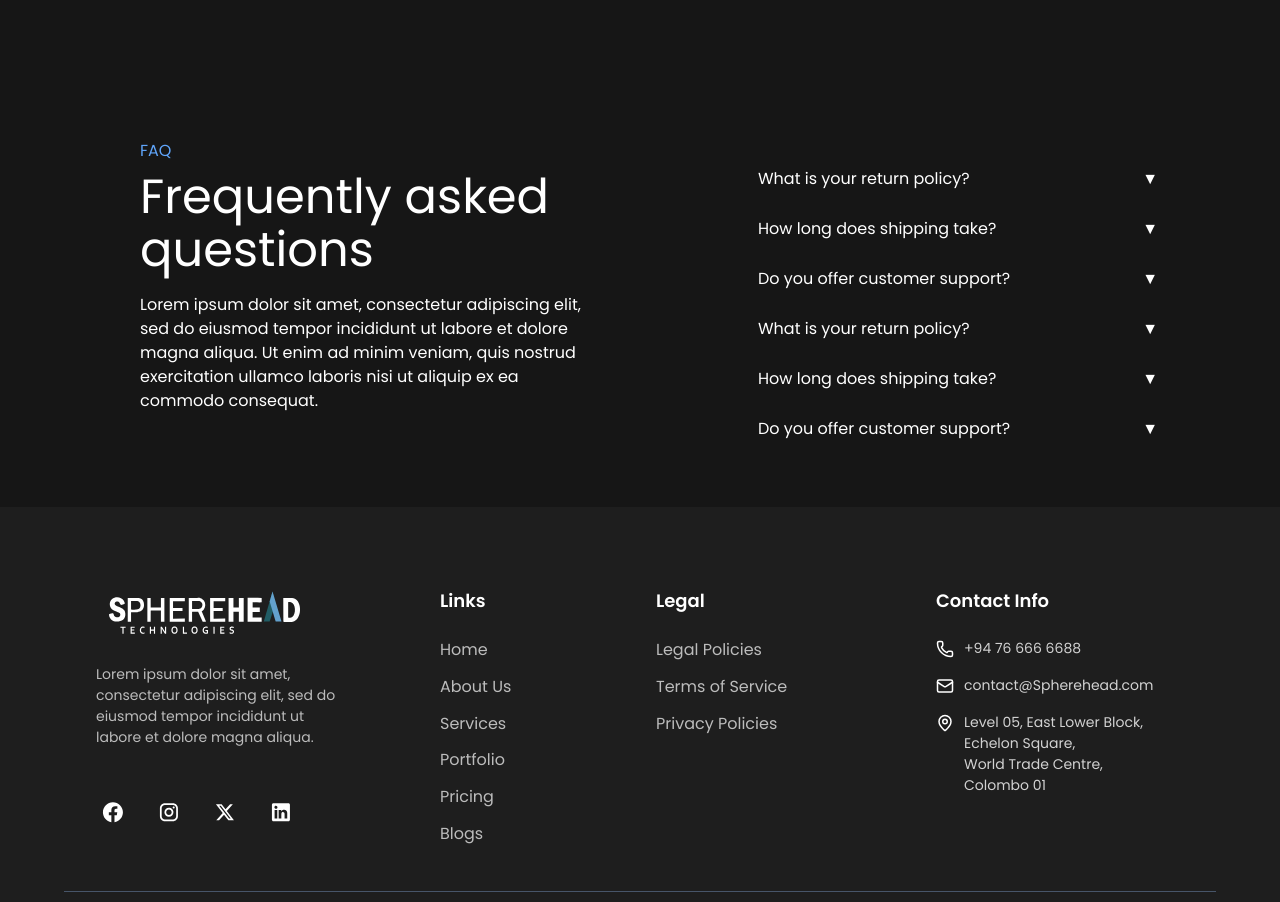
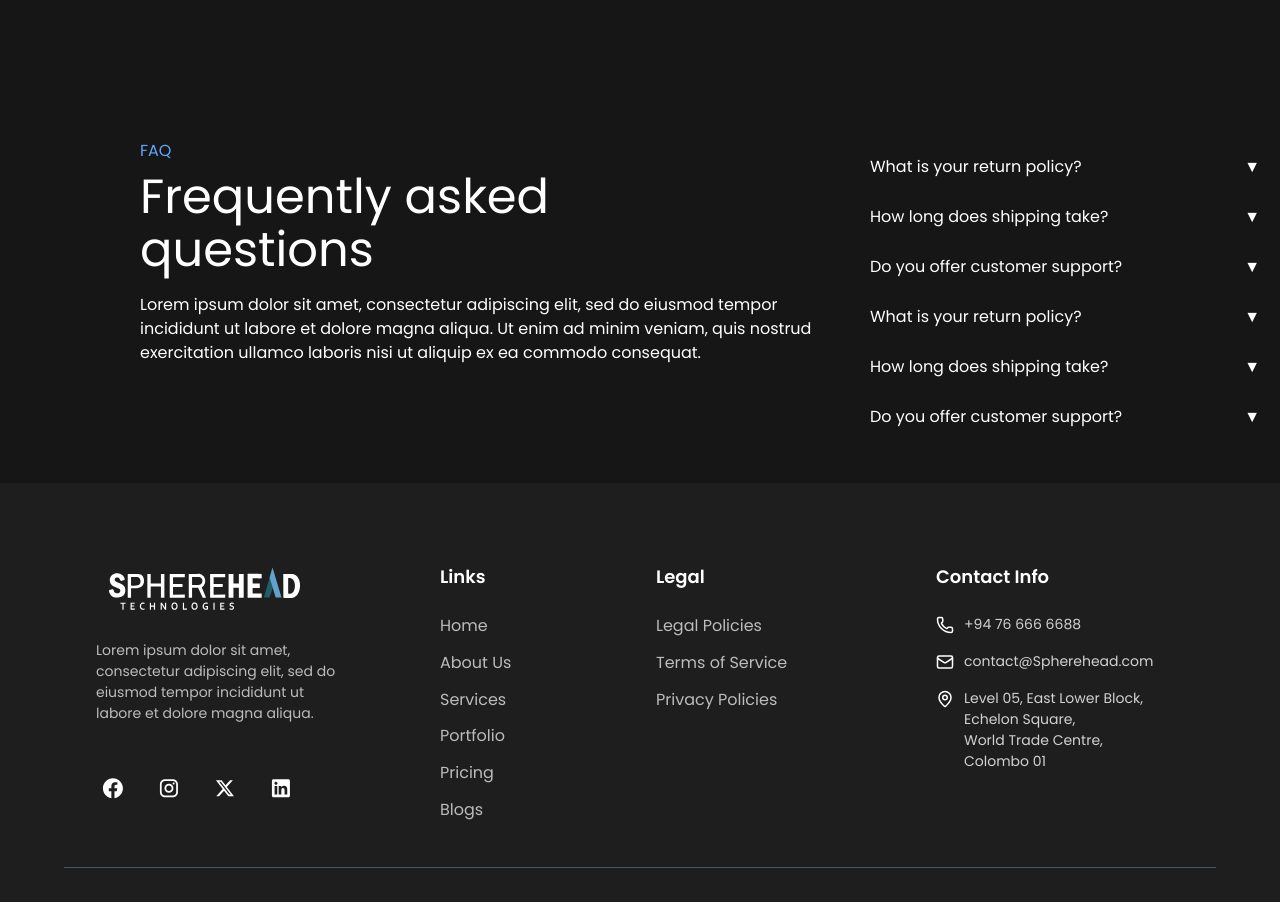
Before and after one commit to HarshiMenuka/spherehead-technologies, a Next.js app: page /pricing in a window 1280 px wide. Shown: the part 1339-2241 px from the top of the page. Built offline with nearby package versions, Linux system fonts and the light colour scheme.

Commit message:
fixes to pricing

```diff
--- a/src/components/FAQ.css
+++ b/src/components/FAQ.css
@@ -5,8 +5,8 @@
 }
 
 .faq-section {
-  margin: 20px auto; /* Center the section */
-  width: 400px; /* Set your desired fixed width */
+  margin: 0.5rem auto; /* Center the section */
+  width: 600px; /* Set your desired fixed width */
   max-width: 100%; /* Ensure it doesn't overflow on smaller screens */
   display: flex; /* Use flexbox for layout */
   flex-direction: column; /* Stack items vertically */
--- a/src/components/FAQ.jsx
+++ b/src/components/FAQ.jsx
@@ -40,7 +40,7 @@ const FAQ = () => {
 
   return (
     <div className="faq-container flex flex-col md:flex-row space-x-0 md:space-x-4">
-      <div className="w-full md:w-1/2 pl-20">
+      <div className="w-full md:w-40% pl-20">
         <div className="founder-left">
           <span className="founder-label">FAQ</span>
           <h1 className="founder-title">Frequently asked <br />questions</h1>
--- a/src/components/StickyServicesCards.tsx
+++ b/src/components/StickyServicesCards.tsx
@@ -135,9 +135,6 @@ const StickyServicesCards = () => {
                       ))}
                     </ul>
 
-                    <button className="mt-4 px-6 py-2 bg-white/10 hover:bg-white/20 rounded-full text-white transition-colors">
-                      Learn More
-                    </button>
                   </div>
                 </div>
               </div>
```
